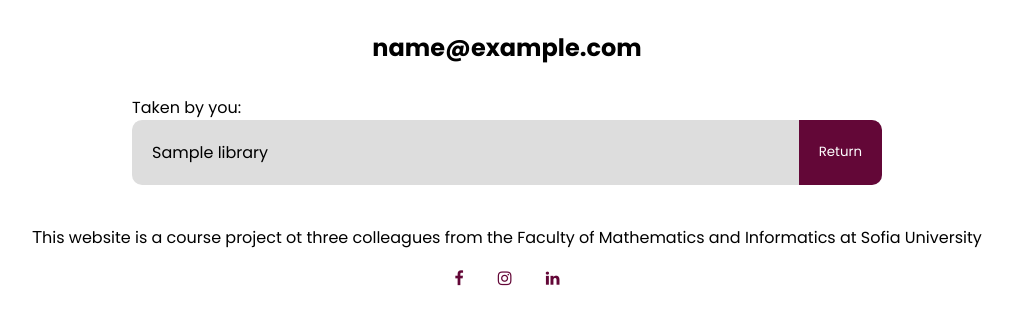
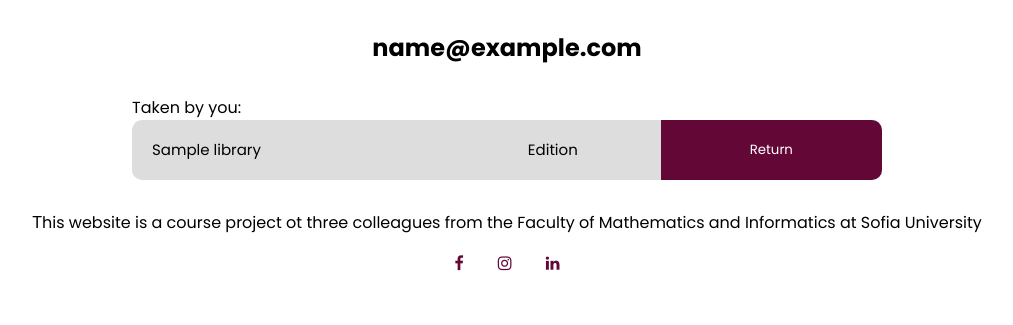
Before and after one commit to StefanRRachkov/WebCourseProject, a PHP site: page /profile in a window 1280 px wide. Shown: the part 133-458 px from the top of the page, without its empty margins (133-1146 px from the left). Run offline with PHP 8.4, Linux system fonts and the light colour scheme; the visitor is signed in with stand-in values (Sample User, id 1); tables that the repository leaves empty hold one stand-in row (values such as "Sample post"); data that the repository does not hold is empty.

Commit message:
Show course edition on taken referats

```diff
--- a/profile/index.php
+++ b/profile/index.php
@@ -62,18 +62,23 @@
 
             <p class='empty-message' <?php echo count($referats) > 0 ? 'hidden' : '' ?>>You have not taken any referats :(</p>
 
-            <ul class="referat-list" <?php echo count($referats) == 0 ? 'hidden' : '' ?>>
+            <table class="referat-list" <?php echo count($referats) == 0 ? 'hidden' : '' ?>>
                 <?php
                     foreach ($referats as $ref) {
                         $title = $ref['Title'];
                         $id = $ref['Book_ID'];
+                        $edition = $ref['CourseEdition'];
 
                         $button = "<button class='return-button' referat-id=$id onClick='remove(event)'>Return</button>";
 
-                        echo "<li><a href='#'>$title</a>$button</li>";
+                        echo "<tr>";
+                            echo "<td><a href='#'>$title</a></td>";
+                            echo "<td>Edition $edition</td>";
+                            echo "<td>$button</td>";
+                        echo "</tr>";
                     }
                 ?>
-            </ul>
+            </table>
         </div>
     </section>
 
--- a/profile/profile.css
+++ b/profile/profile.css
@@ -106,35 +106,57 @@ nav {
     margin: 30px 0;
 }
 
-.profile-container ul li {
-    list-style: none;
-    padding: 20px 100px 20px 20px;
-    background-color: #ddd;
-    margin-bottom: 10px;
-    position: relative;
-    word-wrap: break-word;
-    border-radius: 10px;
+.profile-container table.referat-list {
+    width: 100%;
+    border-collapse: collapse;
+}
+
+.profile-container table.referat-list tr:first-child td:first-child {
+    border-top-left-radius: 10px;
+    overflow: hidden;
+}
+.profile-container table.referat-list tr:first-child td:last-child {
+    border-top-right-radius: 10px;
+    overflow: hidden;
+}
+.profile-container table.referat-list tr:last-child td:first-child {
+    border-bottom-left-radius: 10px;
+    overflow: hidden;
+}
+.profile-container table.referat-list tr:last-child td:last-child {
+    border-bottom-right-radius: 10px;
     overflow: hidden;
 }
 
-.profile-container ul li a {
+.profile-container table.referat-list tr {
+    background-color: #ddd;
+    margin-bottom: 10px;
+    word-wrap: break-word;
+    overflow: hidden;
+    font-size: 15px;
+}
+
+.profile-container table.referat-list tr td {
+    border: none;
+}
+
+.profile-container table.referat-list tr a {
     color: #000;
     text-decoration: none;
+    padding: 20px;
 }
-.profile-container ul li a:hover {
+.profile-container table.referat-list tr a:hover {
     text-decoration: underline;
 }
 
-.profile-container ul li button {
+.profile-container table.referat-list tr button {
     background-color: #630737;
     border: none;
     color: white;
-    padding: 0 20px;
+    padding: 20px;
     cursor: pointer;
-    position: absolute;
-    top: 0;
-    bottom: 0;
-    right: 0;
+    width: 100%;
+    height: 100%;
 }
 
 .empty-message {
```
